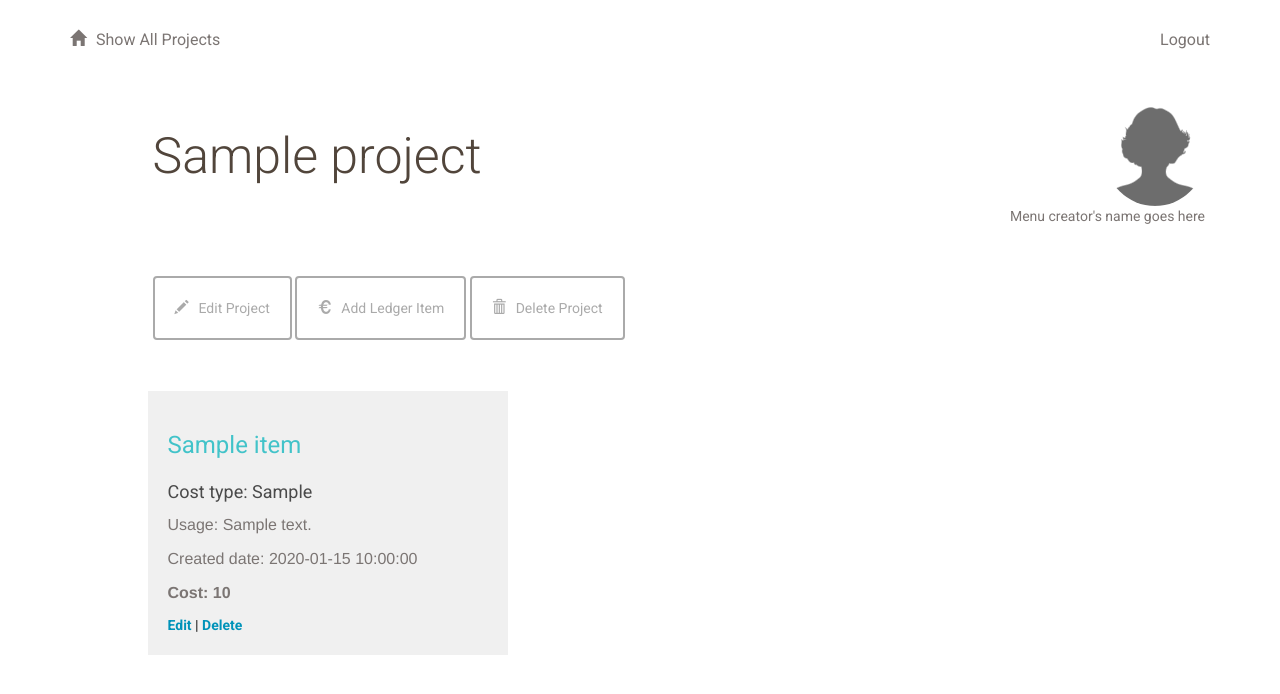
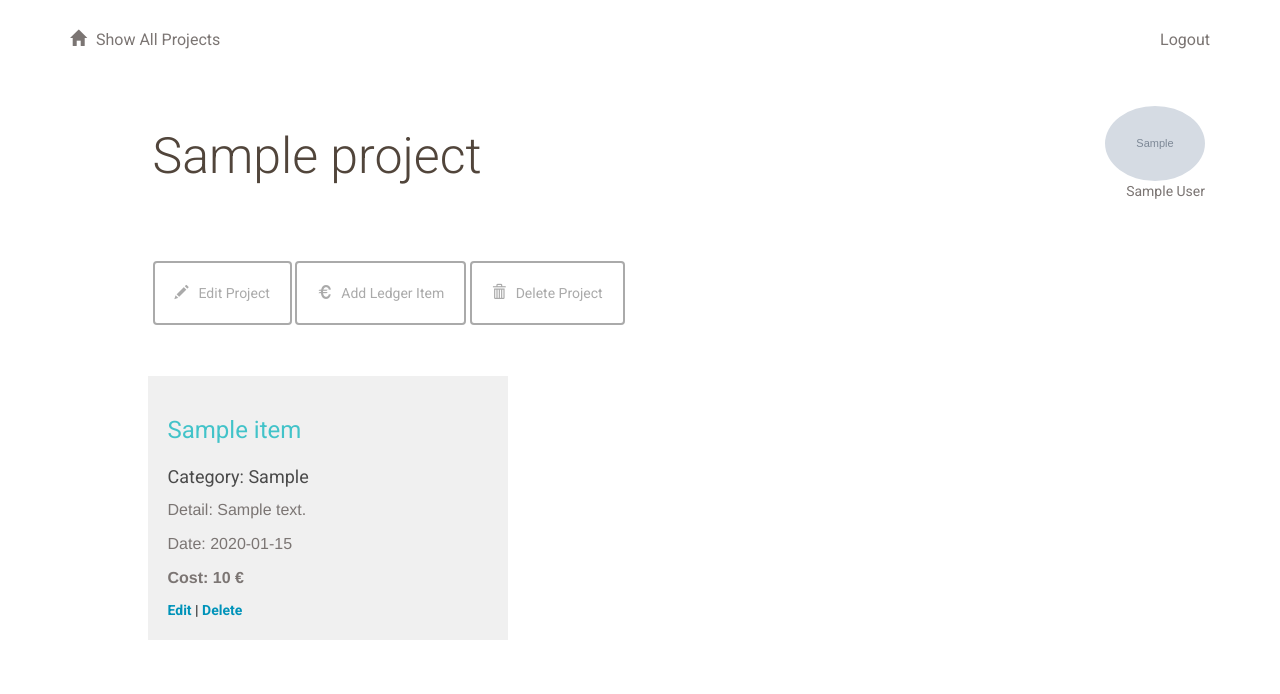
Before and after one commit to GeneKao/catalog-app, a Flask app: page /project/1/ in a window 1280 px wide. Shown: the top 694 px of the page. Run offline with Flask 2, Linux system fonts and the light colour scheme; the visitor is signed in with stand-in values (Sample User, id 1); tables that the repository leaves empty hold one stand-in row (values such as "Sample post"); grey boxes marked "Sample" are stand-in pictures; some libraries are stand-ins or nearby versions.

Commit message:
Update code

```diff
--- a/app/application.py
+++ b/app/application.py
@@ -298,6 +298,7 @@ def newLedgerItem(project_id):
     if request.method == 'POST':
         newItem = Ledger_Item(name=request.form['name'], description=request.form['description'],
                               types=request.form['types'], cost=request.form['cost'],
+                              date=request.form['date'],
                               project_id=project_id, user_id=project.user_id)
         session.add(newItem)
         session.commit()
@@ -322,6 +323,8 @@ def editLedgerItem(project_id, ledger_id):
             editedItem.price = request.form['types']
         if request.form['cost']:
             editedItem.course = request.form['cost']
+        if request.form['date']:
+            editedItem.course = request.form['date']
             session.add(editedItem)
             session.commit()
             flash('Menu Item Successfully Edited')
@@ -347,4 +350,4 @@ def deleteLedgerItem(project_id, ledger_id):
 if __name__ == '__main__':
     app.secret_key = 'super_secret_key'
     app.debug = True
-    app.run(host='0.0.0.0', port=5000)
+    app.run(host='0.0.0.0', port=8000)
--- a/app/models.py
+++ b/app/models.py
@@ -1,6 +1,4 @@
-import datetime
-
-from sqlalchemy import Column, ForeignKey, Integer, String, DateTime
+from sqlalchemy import Column, ForeignKey, Integer, String
 from sqlalchemy.ext.declarative import declarative_base
 from sqlalchemy.orm import relationship
 from sqlalchemy import create_engine
@@ -42,7 +40,7 @@ class Ledger_Item(Base):
     description = Column(String(80))
     types = Column(String(250))
     cost = Column(Integer)
-    date = Column(DateTime, default=datetime.datetime.utcnow)
+    date = Column(String(80))
     project_id = Column(Integer, ForeignKey('project.id'))
     project = relationship(Project)
     user_id = Column(Integer, ForeignKey('user.id'))
--- a/app/templates/ledger.html
+++ b/app/templates/ledger.html
@@ -8,8 +8,8 @@
   <div class="col-md-11 col-md-offset-1 padding-none">
     <h1>{{ project.name }}
       <figure class="creator">
-        <img src="{{ url_for('static', filename='blank_user.gif') }}">
-        <figcaption>Menu creator's name goes here</figcaption>
+        <img src="{{ creator.picture}}">
+        <figcaption>{{ creator.name }}</figcaption>
       </figure>
     </h1>
 
@@ -59,13 +59,13 @@
     {% for i in items %}
     <div class="menu-item">
       <h2> {{ i.name }} </h2>
-      <h3> Cost type: {{ i.types }} </h3>
-      <p> Usage: {{ i.description }} </p>
-      <p> Created date: {{ i.date }} </p>
-      <p class="menu-price">Cost: {{i.cost}}</p>
+      <h3> Category: {{ i.types }} </h3>
+      <p> Detail: {{ i.description }} </p>
+      <p> Date: {{ i.date }} </p>
+      <p class="menu-price">Cost: {{i.cost}} € </p>
 
-      <a href='{{url_for('editLedgerItem', project_id = project.id, ledger_id=i.id, ledger_types=ledger_types ) }}'>Edit</a> |
-      <a href='{{url_for('deleteLedgerItem', project_id = project.id, ledger_id=i.id ) }}'>Delete</a>
+      <a href='{{url_for('editLedgerItem', project_id = project.id, ledger_id=i.id) }}'>Edit</a> |
+      <a href='{{url_for('deleteLedgerItem', project_id = project.id, ledger_id=i.id, methods="POST" ) }}'>Delete</a>
     </div>
     {% endfor %}
   </div>
--- a/app/templates/newLedgerItem.html
+++ b/app/templates/newLedgerItem.html
@@ -13,6 +13,10 @@
   <div class="col-md-6 col-md-offset-1 padding-top">
     <form action="#" method = "post">
       <div class="form-group">
+
+        <label for="name">Date:</label>
+        <input type ="date" class="form-control" name="date">
+
         <label for="name">Name:</label>
         <input type ="text" maxlength="50" class="form-control" name="name" placeholder= "Name of the expense">
 
@@ -23,11 +27,9 @@
         <label for="types">Type:</label>
         <select class="form-control" name="types">
           <option value="" selected disabled>Please select</option>
-
           {% for ledger_type in ledger_types %}
           <option name="types" value={{ ledger_type }}>{{ ledger_type }}</option>
           {% endfor %}
-
         </select>
 
         <label for="cost">Cost:</label>
```
Also changed, not shown: app/templates/editLedgerItem.html (+4 -12 lines).
